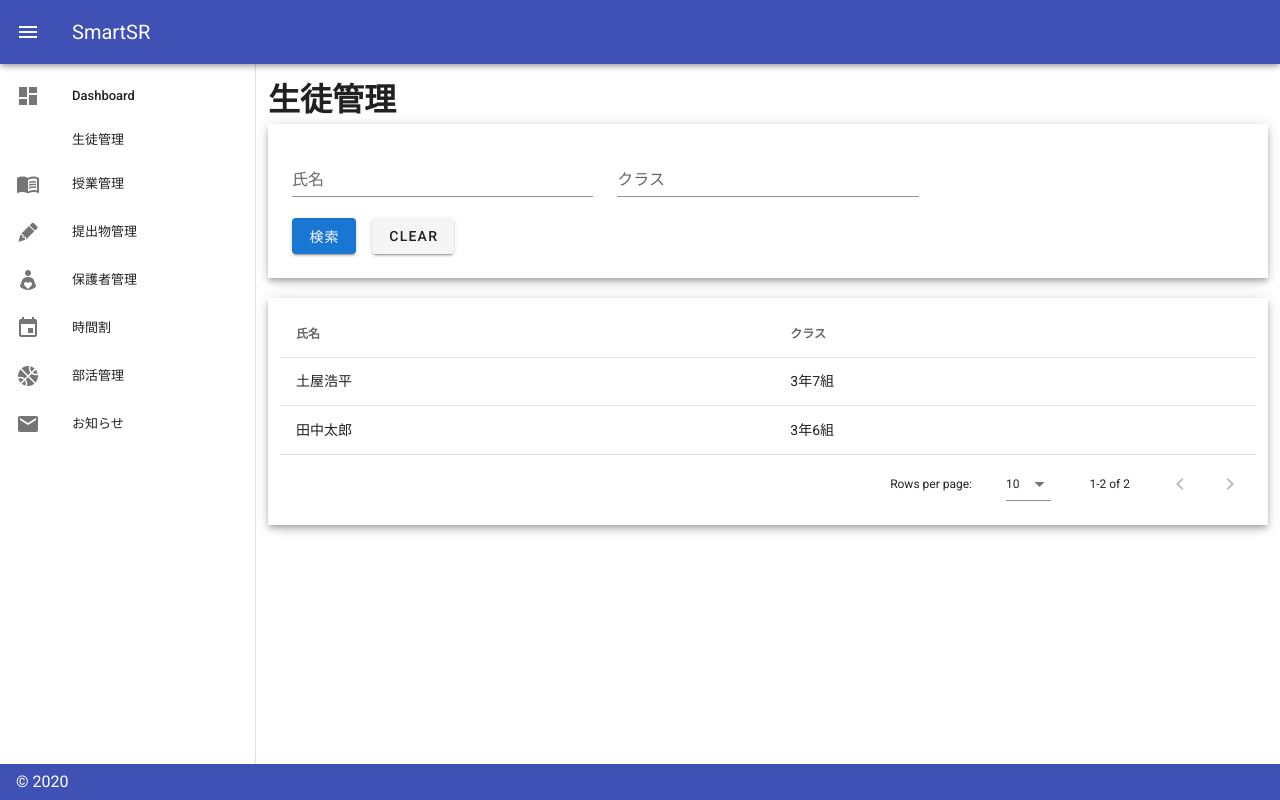
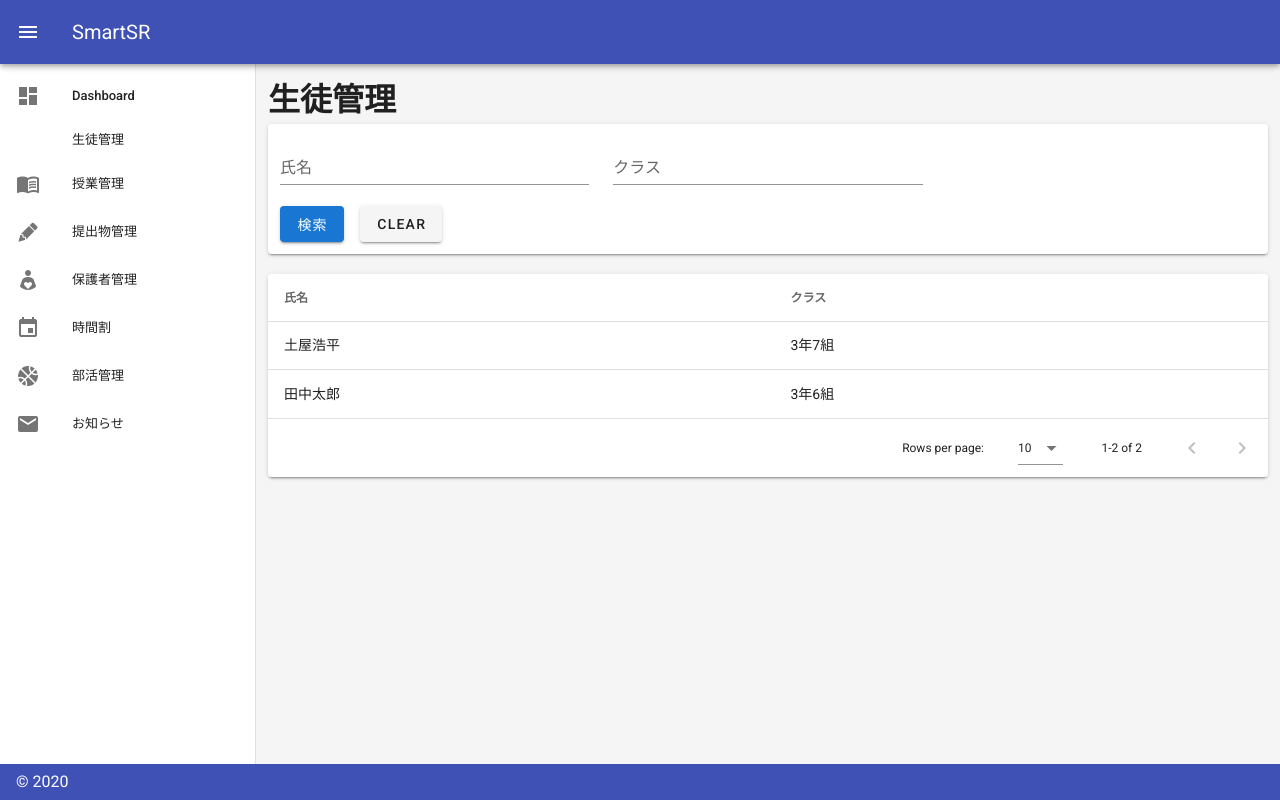
Before and after one commit to tutti2612/smart-sr-front, a Vue app: page /students in a window 1280 px wide. Built offline with nearby package versions, Linux system fonts and the light colour scheme.

Commit message:
v-mainの背景色を変更

```diff
--- a/src/App.vue
+++ b/src/App.vue
@@ -1,5 +1,8 @@
 <template>
-  <v-app id="inspire">
+  <v-app
+    id="inspire"
+    :style="{ background: $vuetify.theme.themes.light.background }"
+  >
     <v-navigation-drawer
       v-model="drawer"
       app
--- a/src/plugins/vuetify.ts
+++ b/src/plugins/vuetify.ts
@@ -3,4 +3,12 @@ import Vuetify from "vuetify/lib";
 
 Vue.use(Vuetify);
 
-export default new Vuetify({});
+export default new Vuetify({
+  theme: {
+    themes: {
+      light: {
+        background: "#f5f5f5"
+      }
+    }
+  }
+});
--- a/src/views/Students.vue
+++ b/src/views/Students.vue
@@ -2,9 +2,9 @@
   <div class="students">
     <h1>生徒管理</h1>
 
-    <v-container fluid class="elevation-5 mb-5">
-      <v-form>
-        <v-container>
+    <v-card class="mb-5">
+      <v-container fluid>
+        <v-form>
           <v-row>
             <v-col cols="12" md="4">
               <v-text-field v-model="name" label="氏名"></v-text-field>
@@ -15,13 +15,13 @@
           </v-row>
           <v-btn class="mr-4" color="primary">検索</v-btn>
           <v-btn @click="clear">clear</v-btn>
-        </v-container>
-      </v-form>
-    </v-container>
+        </v-form>
+      </v-container>
+    </v-card>
 
-    <v-container fluid class="elevation-5">
+    <v-card>
       <v-data-table :headers="headers" :items="desserts"></v-data-table>
-    </v-container>
+    </v-card>
   </div>
 </template>
 
```
